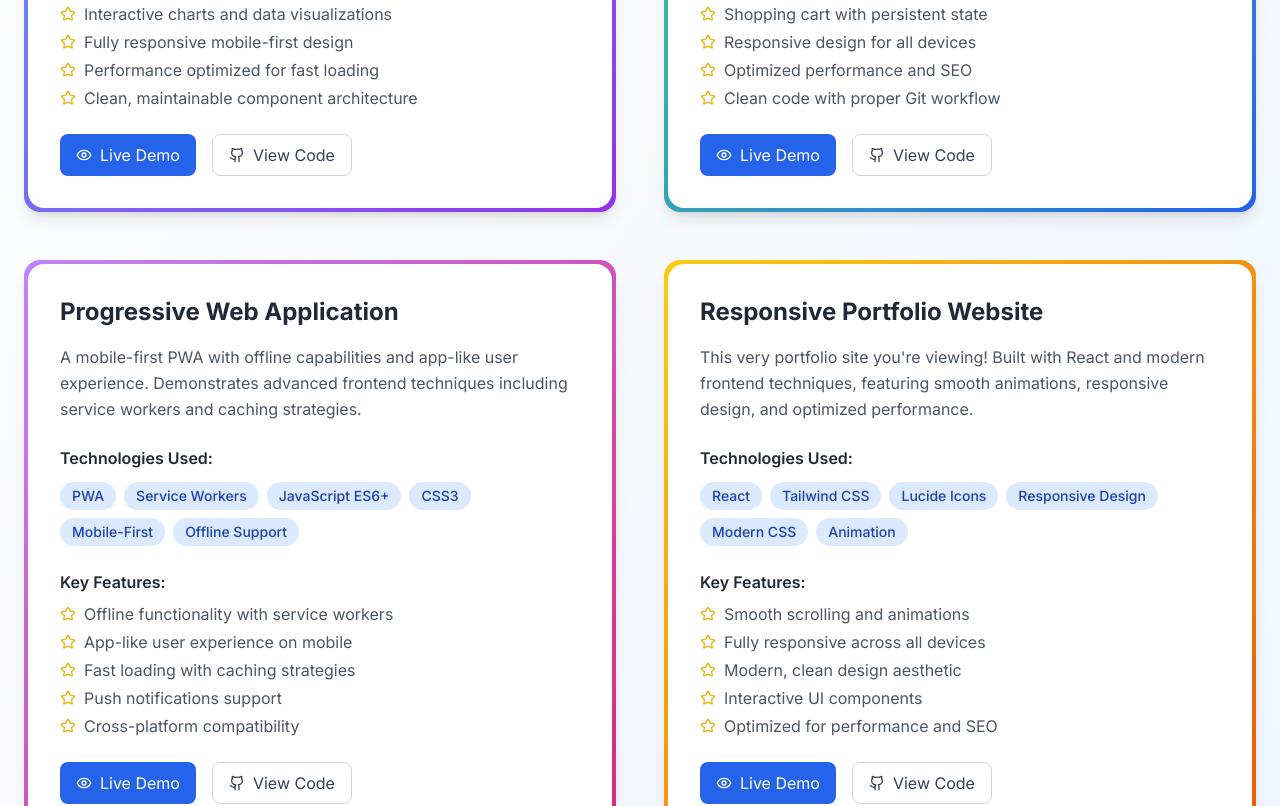
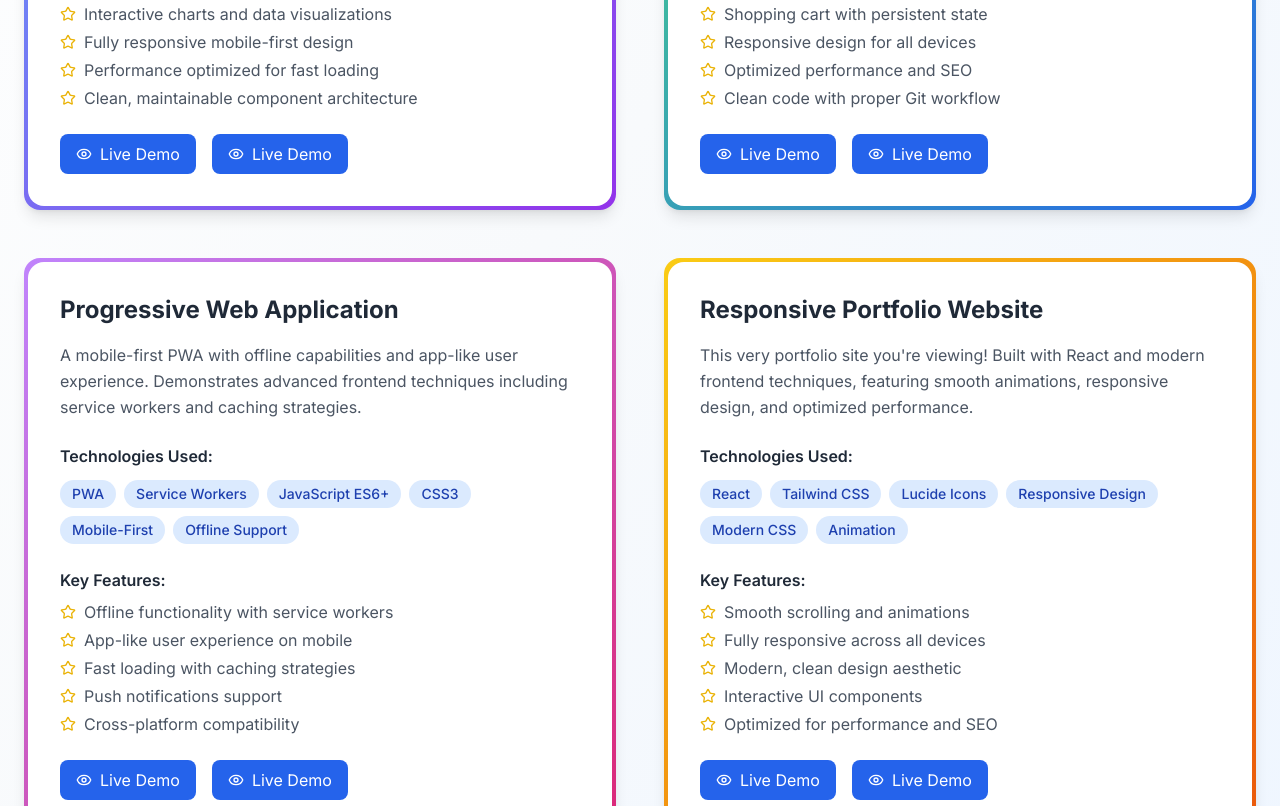
Before and after one commit to PrincyC007/portfolio, a React (Create React App) app: page / in a window 1280 px wide. Shown: the part 3160-3966 px from the top of the page. Built offline with nearby package versions, Linux system fonts and the light colour scheme.

Commit message:
Updated my CV

```diff
--- a/src/components/Contact.jsx
+++ b/src/components/Contact.jsx
@@ -5,7 +5,7 @@
   // Function to download CV
   const downloadResume = () => {
     const link = document.createElement('a');
-    link.href = '/Prince_Emma_Ejikeme_CV.pdf';
+    link.href = '/Prince_Emma_Ejikeme_CVN.pdf';
     link.download = 'Prince_Emma_Ejikeme_Frontend_Developer_CV.pdf';
     document.body.appendChild(link);
     link.click();
--- a/src/components/Hero.jsx
+++ b/src/components/Hero.jsx
@@ -5,7 +5,7 @@
   // Download CV function
   const downloadCV = () => {
     const link = document.createElement('a');
-    link.href = '/Prince_Emma_Ejikeme_CV.pdf';
+    link.href = '/Prince_Emma_Ejikeme_CVN.pdf';
     link.download = 'Prince_Emma_Ejikeme_Frontend_Developer_CV.pdf';
     document.body.appendChild(link);
     link.click();
--- a/src/components/Projects/ProjectCard.jsx
+++ b/src/components/Projects/ProjectCard.jsx
@@ -36,10 +36,15 @@
             <Eye className="w-4 h-4" />
             Live Demo
           </button>
-          <button className="flex items-center gap-2 border border-gray-300 text-gray-700 px-4 py-2 rounded-lg hover:bg-gray-50 transition-colors">
-            <Github className="w-4 h-4" />
-            View Code
-          </button>
+          <a
+            href="https://github.com/PrincyC007/portfolio"
+            target="_blank"
+            rel="noopener noreferrer"
+            className="flex items-center gap-2 bg-blue-600 text-white px-4 py-2 rounded-lg hover:bg-blue-700 transition-colors"
+          >
+            <Eye className="w-4 h-4" />
+            Live Demo
+          </a>
         </div>
       </div>
     </div>
```
Also changed, not shown: Notes.txt (added), 1 other file (tests, documents, lock files or other folders).
